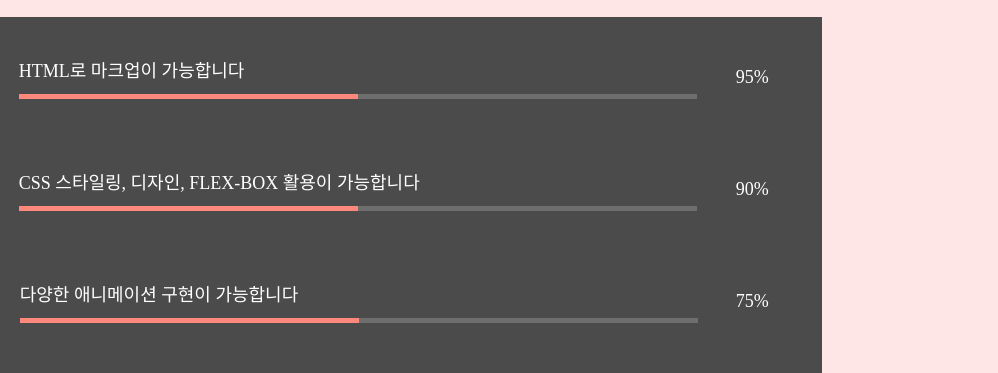
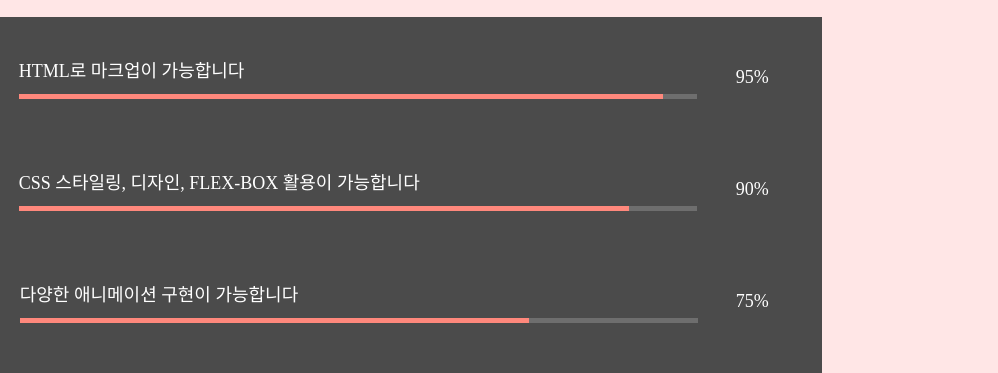
Before and after one commit to HJtime/Portfolio-HJtime, a plain HTML site: page index.html in a window 1280 px wide. Shown: the part 1346-1719 px from the top of the page, 282-1280 px from the left. Drawn offline with Linux system fonts and the light colour scheme.

Commit message:
JS skill animation

```diff
--- a/main.js
+++ b/main.js
@@ -8,3 +8,20 @@ navbarToggle.addEventListener('click',()=>{
     navbarMenu.classList.toggle('active');
     navbar.classList.toggle('active');
 });
+
+// Skill 그래프 애니메이션
+const skillvalue=document.querySelector('.skill__value');
+const about=document.querySelector('#about');
+const aboutHeight=about.getBoundingClientRect().height;
+const skillvalues=document.querySelectorAll('.skill__value');
+
+window.addEventListener('scroll', ()=>{
+    const scrolling=window.scrollY;
+
+    if(scrolling > aboutHeight){
+        skillvalues.forEach((skillvalues)=>{
+            const width=skillvalues.dataset.value;
+            skillvalues.style.width=width+'%';
+        });
+    }
+});
--- a/style.css
+++ b/style.css
@@ -222,9 +222,10 @@ button{
 }
 
 .skill__value{
-    width: 50%;
+    width: 0;
     height: 5px;
     background-color: var(--color-dark-pink);
+    transition: all 600ms ease-in-out;
 }
 
 .skill span{
```
